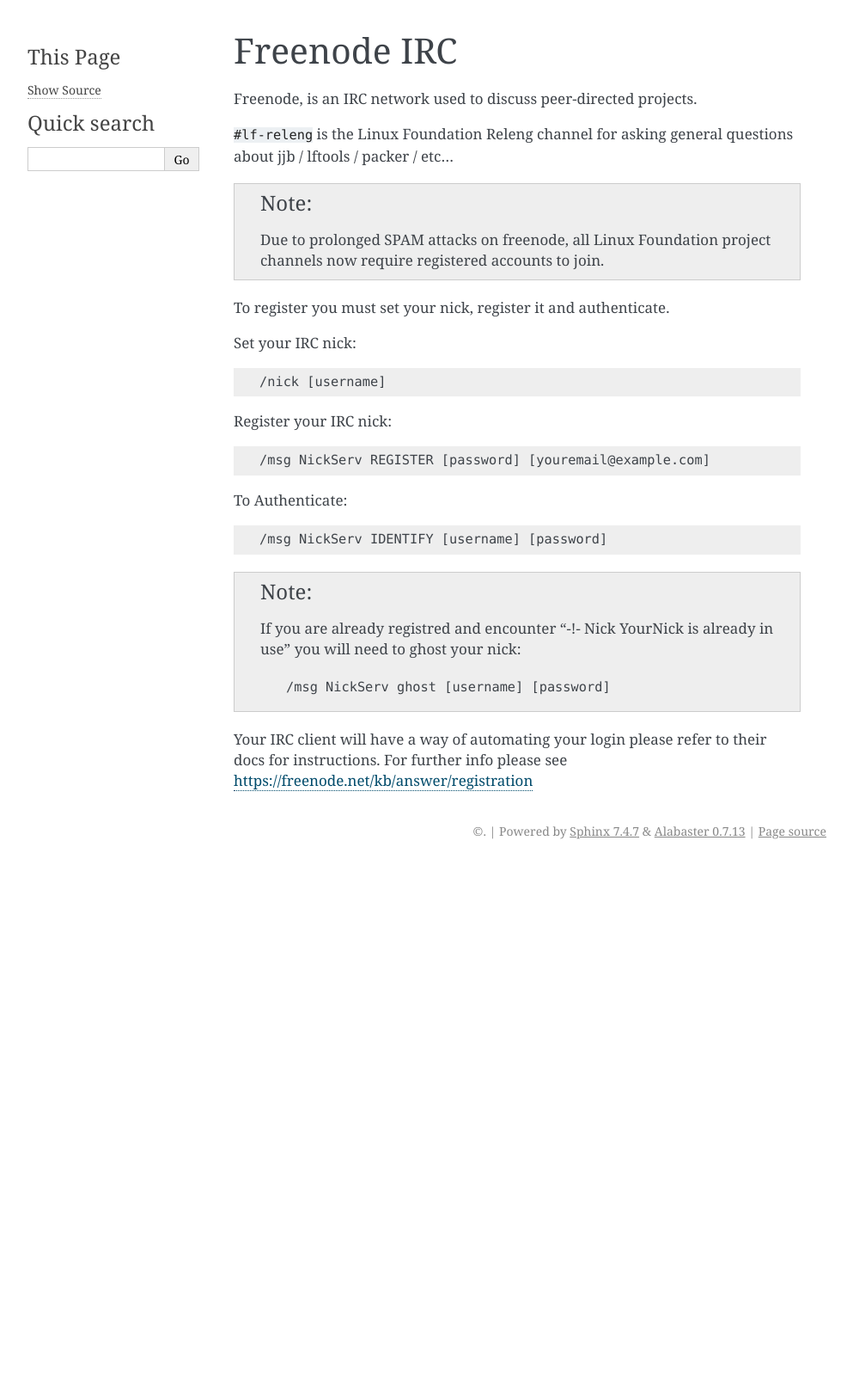
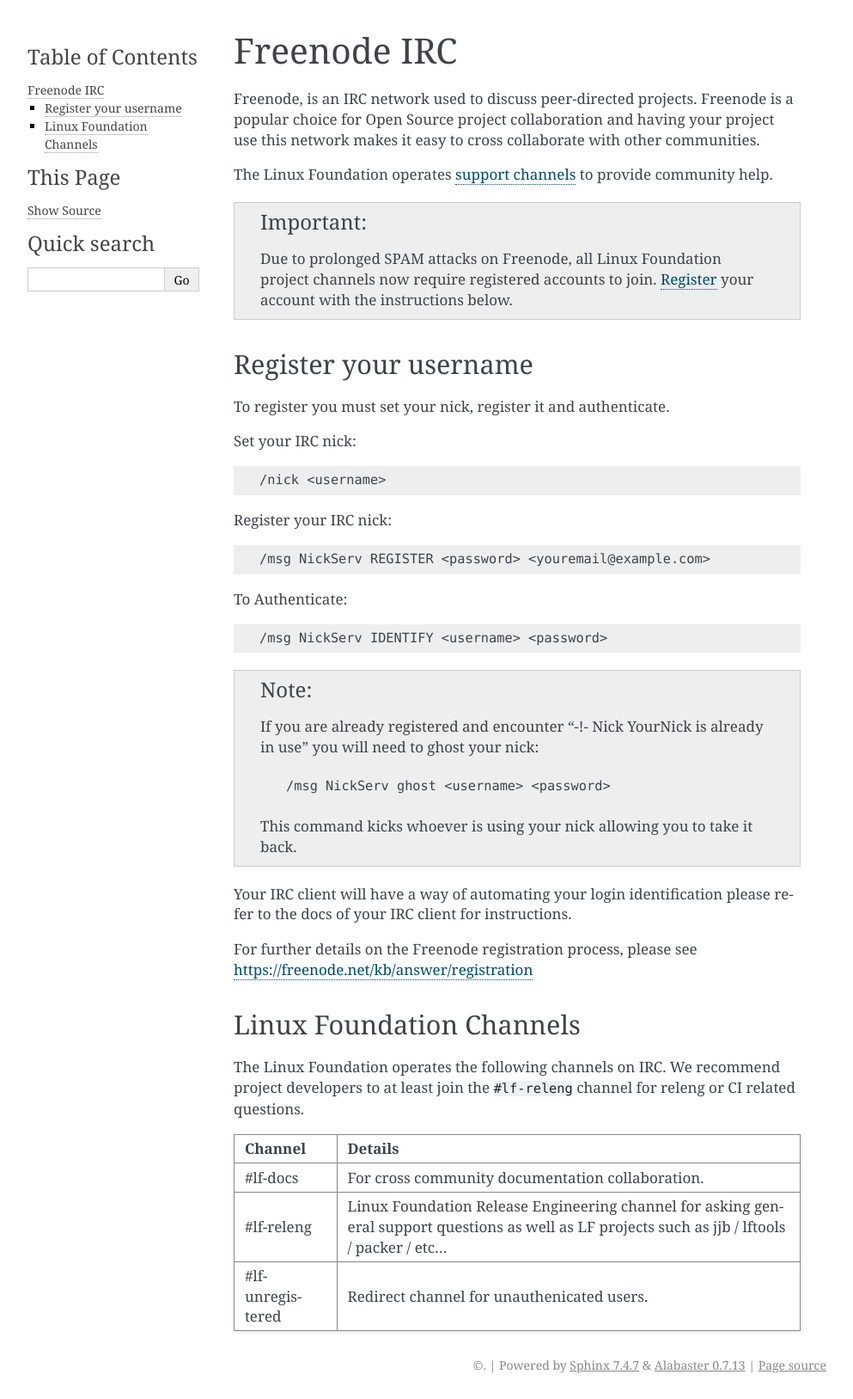
Before and after one commit to lfit/releng-docs, a Sphinx documentation site: the page built from docs/freenode.rst, in a window 1280 px wide. Shown: the whole page at 86% size, without its empty margins (148-1141 px from the left). Built offline with Sphinx 7.4.7, drawn with Linux system fonts in a browser that asks for light colours; the version number could not be read and is left out; before the commit the page ends 1006 px from its top, so only the background shows below that.

Commit message:
Tune initial Freenode docs
- Move LF channel details to it's own section.
- Use <> to indicate REQUIRED fields as [] is for OPTIONAL.
- Reword some of the text to be more clear.

Change-Id: I076df768655e06c90fc337736e03a058e392d356
Signed-off-by: Thanh Ha <thanh.ha@linuxfoundation.org>

```diff
--- a/docs/freenode.rst
+++ b/docs/freenode.rst
@@ -1,18 +1,26 @@
-.. _lfdocs-freenode:
+.. _freenode:
 
 ############
 Freenode IRC
 ############
 
-Freenode, is an IRC network used to discuss peer-directed projects.
+Freenode, is an IRC network used to discuss peer-directed projects. Freenode is
+a popular choice for Open Source project collaboration and having your project
+use this network makes it easy to cross collaborate with other communities.
 
-``#lf-releng`` is the Linux Foundation Releng channel for asking general questions
-about jjb / lftools / packer / etc...
+The Linux Foundation operates :ref:`support channels
+<freenode-lf-channels>` to provide community help.
 
-.. note::
+.. important::
 
-      Due to prolonged SPAM attacks on freenode, all Linux Foundation project
-      channels now require registered accounts to join.
+   Due to prolonged SPAM attacks on Freenode, all Linux Foundation project
+   channels now require registered accounts to join.
+   :ref:`Register <freenode-register>` your account with the instructions below.
+
+.. _freenode-register:
+
+Register your username
+======================
 
 To register you must set your nick, register it and authenticate.
 
@@ -20,31 +28,55 @@
 
 .. code-block:: none
 
-      /nick [username]
+   /nick <username>
 
 Register your IRC nick:
 
 .. code-block:: none
 
-      /msg NickServ REGISTER [password] [youremail@example.com]
+   /msg NickServ REGISTER <password> <youremail@example.com>
 
 To Authenticate:
 
 .. code-block:: none
 
-      /msg NickServ IDENTIFY [username] [password]
+   /msg NickServ IDENTIFY <username> <password>
 
 
 .. note::
 
-      If you are already registred and encounter
-      "-!- Nick YourNick is already in use"
-      you will need to ghost your nick:
+   If you are already registered and encounter
+   "-!- Nick YourNick is already in use"
+   you will need to ghost your nick:
 
-      .. code-block:: none
+   .. code-block:: none
 
-            /msg NickServ ghost [username] [password]
+      /msg NickServ ghost <username> <password>
 
-Your IRC client will have a way of automating your login
-please refer to their docs for instructions.
-For further info please see https://freenode.net/kb/answer/registration
+   This command kicks whoever is using your nick allowing you to take it back.
+
+Your IRC client will have a way of automating your login identification
+please refer to the docs of your IRC client for instructions.
+
+For further details on the Freenode registration process,
+please see https://freenode.net/kb/answer/registration
+
+
+.. _freenode-lf-channels:
+
+Linux Foundation Channels
+=========================
+
+The Linux Foundation operates the following channels on IRC. We recommend
+project developers to at least join the ``#lf-releng`` channel for releng or
+CI related questions.
+
+================ ==============================================================
+Channel          Details
+================ ==============================================================
+#lf-docs         For cross community documentation collaboration.
+#lf-releng       Linux Foundation Release Engineering channel for asking
+                 general support questions as well as LF projects such as
+                 jjb / lftools / packer / etc...
+#lf-unregistered Redirect channel for unauthenicated users.
+================ ==============================================================
```
